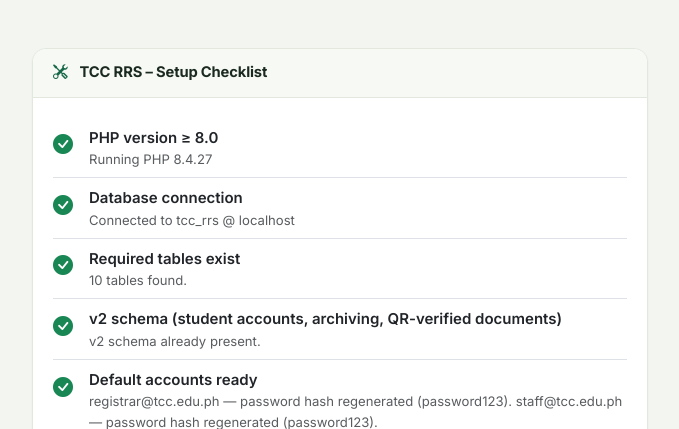
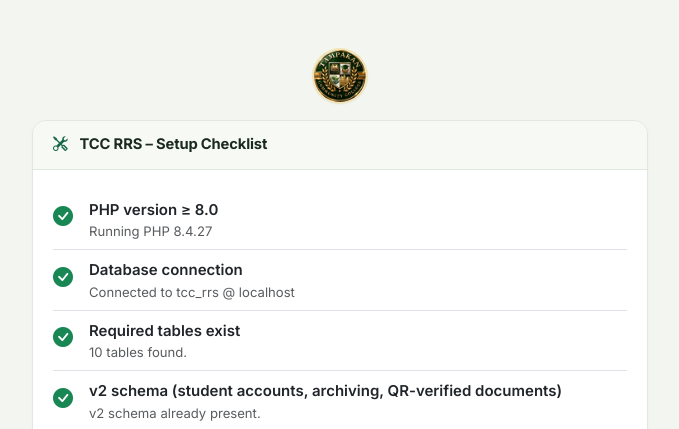
Before and after one commit to logicMac/Tcc, a PHP site: page /setup.php in a window 1280 px wide. Shown: the top 429 px of the page, without its empty margins (300-979 px from the left). Run offline with PHP 8.4, Linux system fonts and the light colour scheme; data comes from the database, SQL or seed files in the repository; some libraries are stand-ins or nearby versions.

Commit message:
Add school seal to setup checklist header
Generated with [Devin](https://devin.ai)

Co-Authored-By: Devin <158243242+devin-ai-integration[bot]@users.noreply.github.com>

```diff
--- a/setup.php
+++ b/setup.php
@@ -184,6 +184,9 @@ $allOk = !in_array(false, array_column($steps, 'ok'), true);
 </head>
 <body class="d-flex align-items-center" style="min-height:100vh;background:var(--bg-app);">
 <div class="container py-5" style="max-width:640px;">
+  <div class="text-center mb-3">
+    <img src="<?= BASE_URL ?>/assets/images/school_logo.png" alt="School seal" class="brand-logo" style="width:56px;height:56px;">
+  </div>
   <div class="content-card">
     <div class="content-card-header">
       <h5><i class="bi bi-tools me-2"></i>TCC RRS – Setup Checklist</h5>
```
